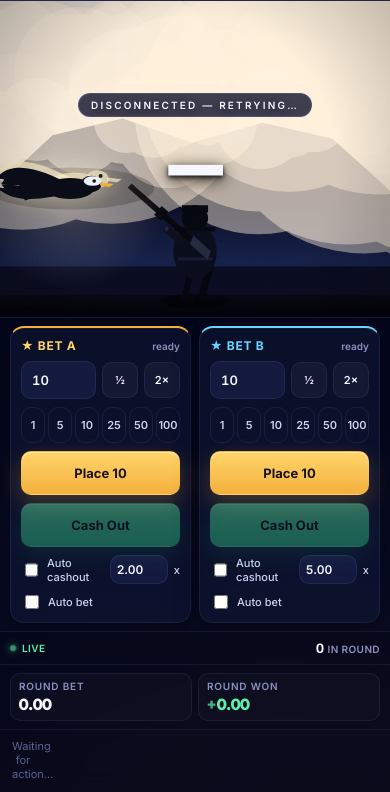
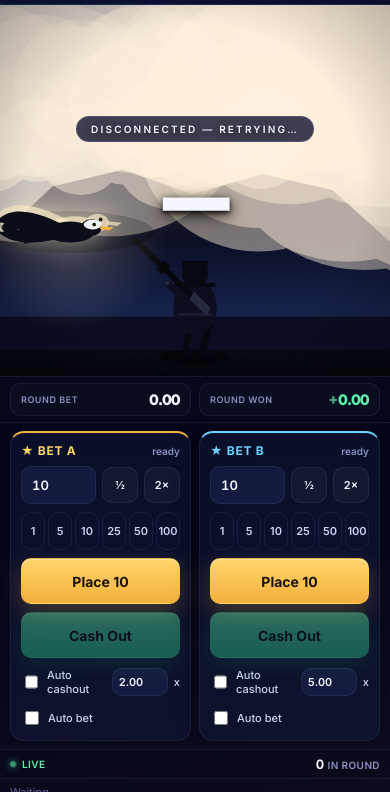
Before and after one commit to giorgimol/eagle-crash, a website with bundled scripts: page public/index.html in a window 390 px wide. Shown: the part 52-844 px from the top of the page. Built offline with nearby package versions, Linux system fonts and the light colour scheme; no server answers; animation ran at ten frames a second.

Commit message:
mobile: stage 44dvh, multiplier 22vw, round-econ as its own row
The mobile layout was choking the stage — bet panels (~280px) and feed
(26dvh) were eating most of the viewport, leaving the multiplier and
eagle with ~200px of vertical room. On a 700px phone that's where
'not well visible' came from.

Layout restructure:
- New top-level grid row 'econ' between stage and bets. The round
  bet/won numbers used to be tucked inside the feed aside; now they
  get their own strip the full width of the viewport with backdrop
  blur and gradient, so they're impossible to miss.
- Grid template areas updated:
    mobile:  top / stage / econ / bets / feed
    desktop: (top top) / (stage feed) / (econ feed) / (bets feed)

Mobile (≤480px):
- Stage row is now minmax(44dvh, 1fr) with min-height 320px so the
  multiplier and eagle have real estate on any phone.
- Multiplier clamp(72px, 22vw, 120px), letter-spacing tightened —
  reads as the hero element instead of competing with the photo.
- Feed cap dropped 26dvh → 18dvh so the bet panels stay reachable
  above the on-screen keyboard.
- Round-econ on mobile flips to horizontal row layout (label inline
  with value) so each card is wider and the numbers read first.
- Cashout/Place buttons bumped to 46px tall (was 44), font-weight 800.
- Icon buttons in topbar 40×40 (was 36) — closer to HIG 44px target.
- History chips 50px min-width.

```diff
--- a/public/index.html
+++ b/public/index.html
@@ -37,6 +37,18 @@
         </div>
         <div class="countdown" id="countdown" hidden>
           <div class="countdown-bar" id="countdown-bar"></div>
+        </div>
+      </section>
+
+      <!-- ── Round economics: prominent strip between stage and bets ── -->
+      <section class="round-econ" aria-label="Round economics">
+        <div class="round-econ-row">
+          <span class="econ-label">Round bet</span>
+          <span class="econ-value bet"><span id="feed-wagered">0.00</span></span>
+        </div>
+        <div class="round-econ-row">
+          <span class="econ-label">Round won</span>
+          <span class="econ-value won"><span id="feed-won">0.00</span></span>
         </div>
       </section>
 
@@ -118,16 +130,6 @@
         <div class="feed-head">
           <span class="live-tag">Live</span>
           <span><strong id="feed-players">0</strong> in round</span>
-        </div>
-        <div class="round-econ" aria-label="Round economics">
-          <div class="round-econ-row">
-            <span class="econ-label">Round bet</span>
-            <span class="econ-value bet"><span id="feed-wagered">0.00</span></span>
-          </div>
-          <div class="round-econ-row">
-            <span class="econ-label">Round won</span>
-            <span class="econ-value won"><span id="feed-won">0.00</span></span>
-          </div>
         </div>
         <ul class="feed-list" id="feed-list" aria-live="polite">
           <li class="feed-empty" id="feed-empty">Waiting for action…</li>
--- a/public/styles.css
+++ b/public/styles.css
@@ -112,20 +112,22 @@ input[type=number]::-webkit-outer-spin-button { -webkit-appearance: none; margin
 #app {
   display: grid;
   grid-template-columns: 1fr;
-  grid-template-rows: auto 1fr auto auto;
+  grid-template-rows: auto 1fr auto auto auto;
   grid-template-areas:
     "top"
     "stage"
+    "econ"
     "bets"
     "feed";
   height: 100dvh;
   max-height: 100dvh;
   gap: 0;
 }
-.topbar  { grid-area: top; }
-.stage   { grid-area: stage; }
-.bets    { grid-area: bets; }
-.feed    { grid-area: feed; }
+.topbar    { grid-area: top; }
+.stage     { grid-area: stage; }
+.round-econ{ grid-area: econ; }
+.bets      { grid-area: bets; }
+.feed      { grid-area: feed; }
 
 /* ── Top bar ─────────────────────────────────────────────────────── */
 
@@ -573,9 +575,12 @@ input[type=number]::-webkit-outer-spin-button { -webkit-appearance: none; margin
 .round-econ {
   display: grid;
   grid-template-columns: 1fr 1fr;
-  gap: 8px;
+  gap: 10px;
   padding: 10px var(--pad);
-  border-bottom: 1px solid var(--card-border);
+  border-top: 1px solid var(--card-border);
+  background: linear-gradient(180deg, rgba(8, 10, 30, 0.65), rgba(8, 10, 30, 0.45));
+  backdrop-filter: blur(var(--blur));
+  -webkit-backdrop-filter: blur(var(--blur));
 }
 .round-econ-row {
   display: flex;
@@ -811,11 +816,12 @@ input[type=number]::-webkit-outer-spin-button { -webkit-appearance: none; margin
   :root { --pad: 18px; }
   #app {
     grid-template-columns: 1fr 340px;
-    grid-template-rows: auto 1fr auto;
+    grid-template-rows: auto 1fr auto auto;
     grid-template-areas:
-      "top  top"
+      "top   top"
       "stage feed"
-      "bets feed";
+      "econ  feed"
+      "bets  feed";
   }
   .feed { max-height: none; border-top: 0; border-left: 1px solid var(--card-border); }
   .bets { grid-template-columns: 1fr 1fr; }
@@ -846,17 +852,41 @@ input[type=number]::-webkit-outer-spin-button { -webkit-appearance: none; margin
   /* Topbar tightens; brand shrinks to just the dot + initial */
   .topbar { gap: 6px; padding-top: 8px; padding-bottom: 8px; }
   .topbar .brand { font-size: 12px; padding-right: 2px; }
-  .balance { min-width: 0; padding: 6px 10px; font-size: 13px; }
-  .icon-btn { padding: 8px 10px; min-width: 36px; min-height: 36px; }
+  .balance { min-width: 0; padding: 7px 10px; font-size: 13px; }
+  .icon-btn { padding: 8px 10px; min-width: 40px; min-height: 40px; font-size: 16px; }
 
   .history-strip { -webkit-mask-image: linear-gradient(90deg, transparent, #000 8px, #000 calc(100% - 8px), transparent); }
-  .chip { min-width: 48px; padding: 6px 10px; font-size: 11px; }
+  .chip { min-width: 50px; padding: 7px 10px; font-size: 11px; }
 
-  /* Stage gets less vertical room but stays a hero */
-  .stage { min-height: 240px; }
-  .multiplier { font-size: clamp(54px, 18vw, 96px); }
-  .phase-label { font-size: 10px; padding: 5px 12px; letter-spacing: 0.22em; }
+  /* The stage IS the hero — guarantee it real estate on mobile.
+     Previously it was getting squeezed by the bet panels and feed
+     into ~200px, which buried the eagle and trail. Lock it to 44% of
+     the viewport with a generous min so even short phones look right. */
+  #app { grid-template-rows: auto minmax(44dvh, 1fr) auto auto auto; }
+  .stage { min-height: 320px; }
+  .multiplier { font-size: clamp(72px, 22vw, 120px); letter-spacing: -0.03em; }
+  .phase-label { font-size: 10px; padding: 6px 14px; letter-spacing: 0.22em; }
   .countdown { left: 10px; right: 10px; bottom: 8px; height: 5px; }
+
+  /* Round economics — collapsed to a single horizontal pill above the
+     bet panels (was a 2-card vertical block eating 80px). One row, both
+     numbers visible at a glance. */
+  .round-econ {
+    grid-template-columns: 1fr 1fr;
+    padding: 6px var(--pad);
+    gap: 8px;
+    border-bottom: 0;
+    border-top: 1px solid var(--card-border);
+    background: rgba(8, 10, 30, 0.55);
+  }
+  .round-econ-row {
+    flex-direction: row;
+    align-items: center;
+    justify-content: space-between;
+    padding: 6px 10px;
+  }
+  .econ-label { font-size: 9px; letter-spacing: 0.06em; }
+  .econ-value { font-size: 15px; }
 
   /* Bet panels — keep 2-col but compress everything inside */
   .bets { gap: 8px; padding: 8px var(--pad); }
@@ -866,23 +896,20 @@ input[type=number]::-webkit-outer-spin-button { -webkit-appearance: none; margin
   .bet-row { gap: 6px; }
   .bet-quick button { padding: 8px 8px; font-size: 11px; min-width: 36px; min-height: 36px; }
   .preset-row { gap: 3px; }
-  .preset-row button { padding: 8px 0; font-size: 11px; min-width: 0; min-height: 36px; }
+  .preset-row button { padding: 9px 0; font-size: 11px; min-width: 0; min-height: 38px; }
   .bet-action .place,
-  .bet-action .cashout { padding: 12px 6px; font-size: 13px; min-height: 44px; }
-  .bet-opt { font-size: 11px; gap: 6px; }
-  .bet-opt input[type=number] { width: 58px; padding: 6px; }
-  input[type=number] { padding: 10px; }   /* keep input boxes big enough for thumbs */
+  .bet-action .cashout { padding: 13px 6px; font-size: 14px; min-height: 46px; font-weight: 800; }
+  .bet-opt { font-size: 11px; gap: 6px; padding: 2px 0; }
+  .bet-opt input[type=number] { width: 56px; padding: 6px; font-size: 11px; }
+  input[type=number] { padding: 10px; }
 
-  /* Round economics card scales down */
-  .round-econ { padding: 8px var(--pad); gap: 6px; }
-  .round-econ-row { padding: 6px 8px; }
-  .econ-value { font-size: 16px; }
-
-  /* Feed: cap height so bet panels stay reachable above the keyboard */
-  .feed { max-height: 26dvh; }
-  .feed-head { padding: 8px var(--pad); font-size: 10px; }
-  .feed-list li { grid-template-columns: 22px 1fr auto; gap: 6px; padding: 5px 6px; font-size: 11px; }
-  .feed-list .mult { display: none; }   /* drop the mid column on narrow screens */
+  /* Feed shrinks to just a strip — important so the bet panels remain
+     above the on-screen keyboard when the user taps a stake input. */
+  .feed { max-height: 18dvh; }
+  .feed-head { padding: 6px var(--pad); font-size: 10px; }
+  .feed-list { padding: 2px 4px; }
+  .feed-list li { grid-template-columns: 22px 1fr auto; gap: 6px; padding: 4px 6px; font-size: 11px; margin-bottom: 1px; }
+  .feed-list .mult { display: none; }
   .feed-list .avatar { width: 20px; height: 20px; }
   .feed-list .delta { font-size: 11px; padding: 2px 6px; min-width: 44px; }
 
@@ -901,11 +928,10 @@ input[type=number]::-webkit-outer-spin-button { -webkit-appearance: none; margin
   .stat-k { font-size: 9px; }
   .stat-v { font-size: 16px; }
   .stat-v.big { font-size: 18px; }
-  .calc-row { grid-template-columns: 1fr; gap: 6px; }   /* stack inputs vertically */
+  .calc-row { grid-template-columns: 1fr; gap: 6px; }
   .forecast-grid { grid-template-columns: 1fr 1fr; }
   .disclaimer { font-size: 11px; padding: 8px 10px; }
 
-  /* Floater offset above the bet card */
   .floater { font-size: 17px; }
 }
 
```
